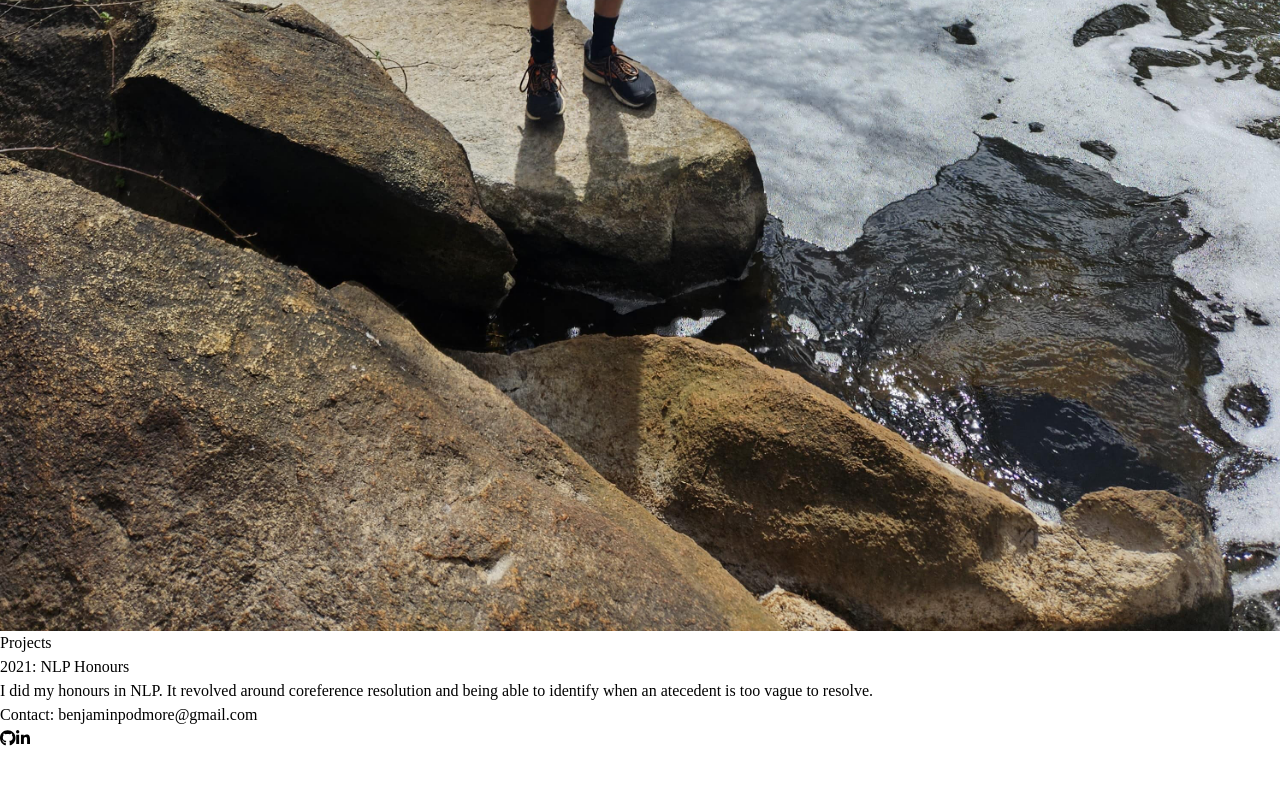
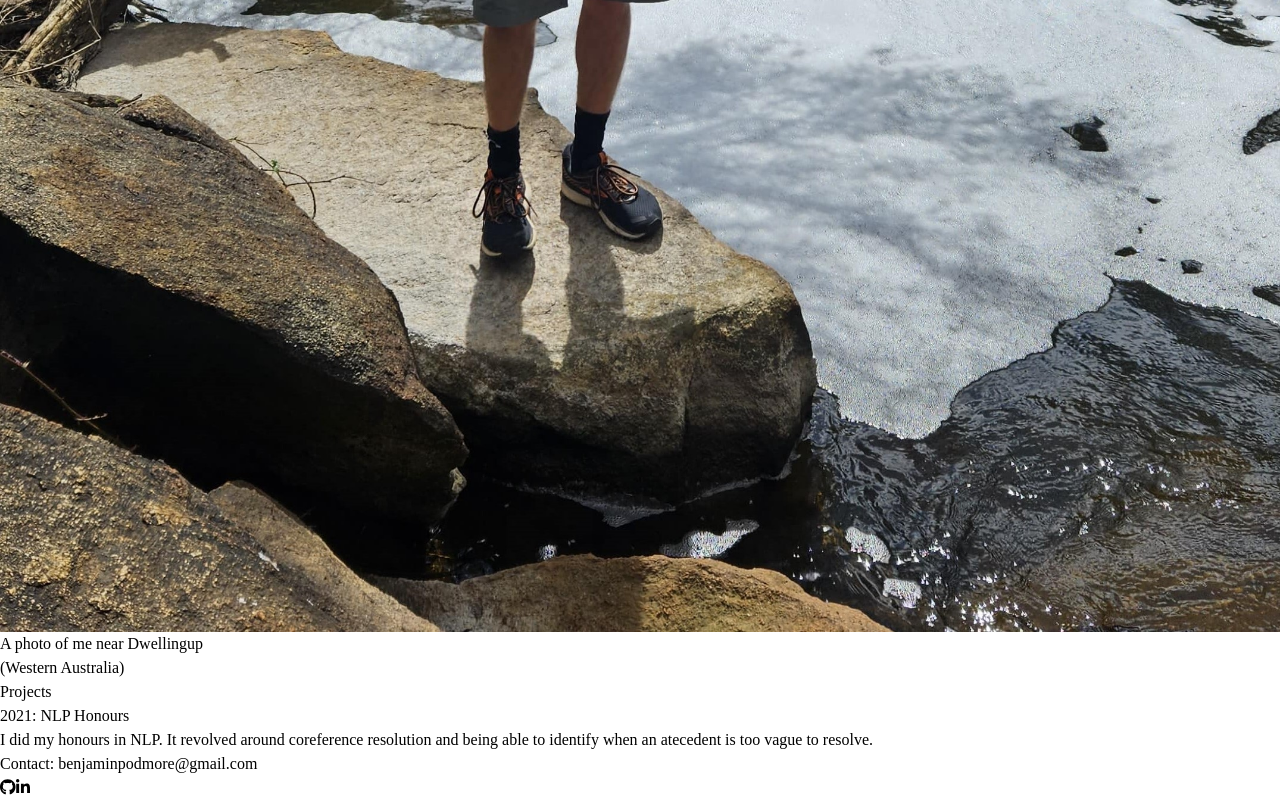
Before and after one commit to benjaminpodmore/benjaminpodmore.com, a React (Vite) app: page / in a window 1280 px wide. Shown: the part 1152-1952 px from the top of the page. Before the commit the page ends 1903 px from the top, so only its background shows below. Built offline with nearby package versions, Linux system fonts and the light colour scheme; a web font is replaced by a local one.

Commit message:
Zoom in photo

```diff
--- a/src/About.tsx
+++ b/src/About.tsx
@@ -10,10 +10,11 @@ const About = () => {
         </div>
         <div className="flex-shrink-0 ml-4 w-40 md:w-64">
           <img
-            src="portrait-min.jpg"
+            src="portrait-min-zoom.jpg"
             alt="Your Portrait"
             className="shadow-md"
           />
+          <p className="text-center text-sm text-gray-600">A photo of me near Dwellingup <br/>(Western Australia)</p>
         </div>
       </div>
     </section>
--- a/src/Footer.tsx
+++ b/src/Footer.tsx
@@ -6,7 +6,7 @@ const Footer = () => {
       <footer className="py-8 mt-8 border-gray-200">
         <div className="text-center">
           <p className="mb-2">Contact: benjaminpodmore@gmail.com</p>
-          <div className="flex justify-center space-x-4">
+          <div className="flex justify-center space-x-2">
             <a
               href="https://www.github.com/benjaminpodmore"
               target="_blank"
```
Also changed, not shown: public/portrait-min-zoom.jpg (added).
